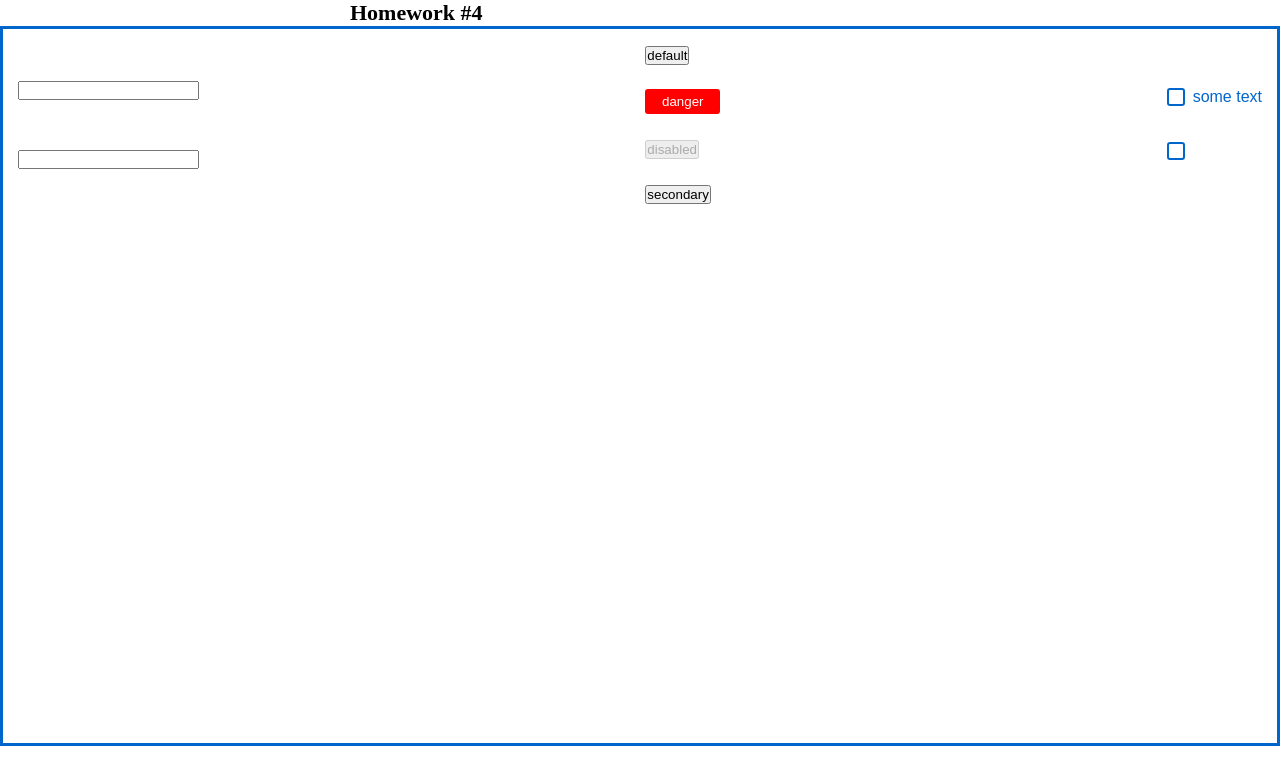
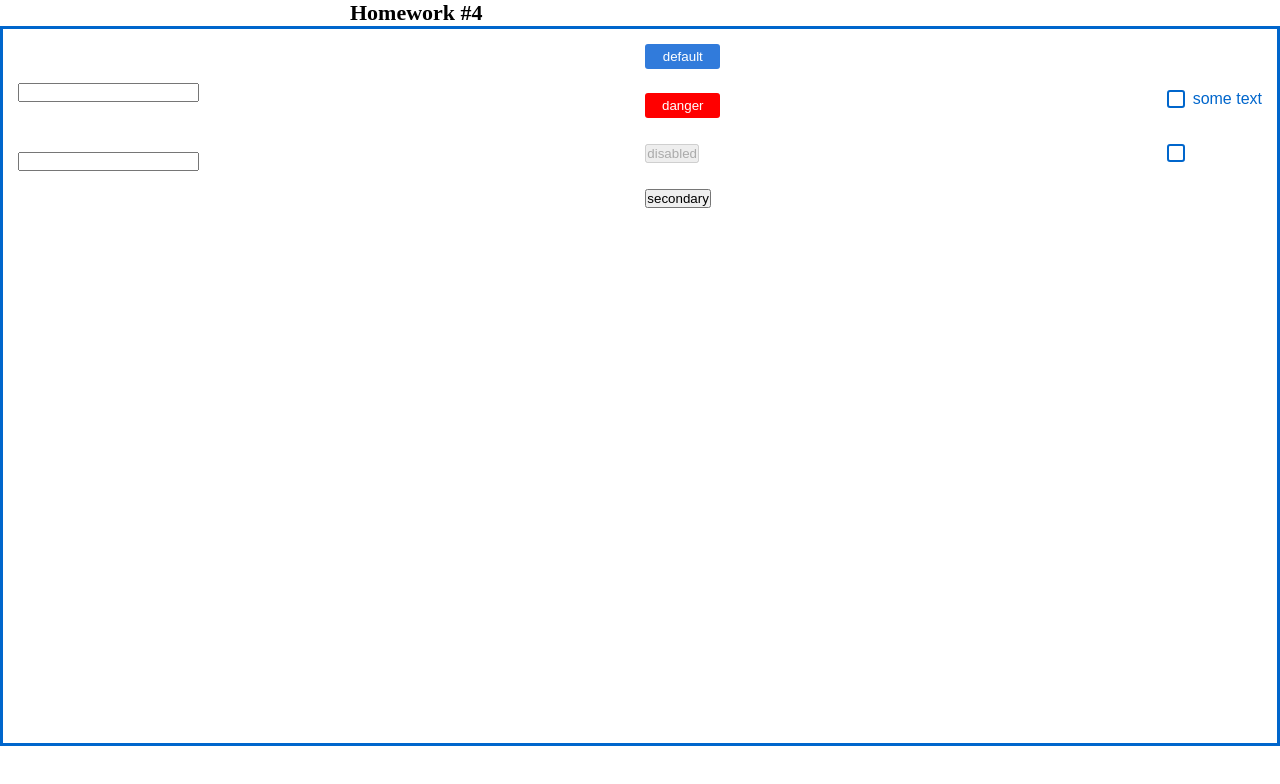
Before and after one commit to Ignat60/homework-hws2-master, a React (Create React App) app: page / in a window 1280 px wide. Shown: the top 784 px of the page. Built offline with nearby package versions, Linux system fonts and the light colour scheme.

Commit message:
Default button styled

```diff
--- a/src/s2-homeworks/hw04/Stand.module.css
+++ b/src/s2-homeworks/hw04/Stand.module.css
@@ -21,6 +21,15 @@
   flex-direction: column;
   gap: 36px;
 }
+.defaultButton {
+  width: 75px;
+  height: 25px;
+  background-color: #317bdb;
+  color: white;
+  border-radius: 3px;
+  border: none;
+}
+
 .redButton {
   width: 75px;
   height: 25px;
--- a/src/s2-homeworks/hw04/Stand.tsx
+++ b/src/s2-homeworks/hw04/Stand.tsx
@@ -39,7 +39,12 @@ const Stand = () => {
       <div className={s.buttons}>
         {/*обычная кнопка:*/}
         <div>
-          <SuperButton id={"hw4-super-button-default"}>default</SuperButton>
+          <SuperButton
+            id={"hw4-super-button-default"}
+            className={s.defaultButton}
+          >
+            default
+          </SuperButton>
         </div>
         {/*красная кнопка:*/}
         <div>
```
